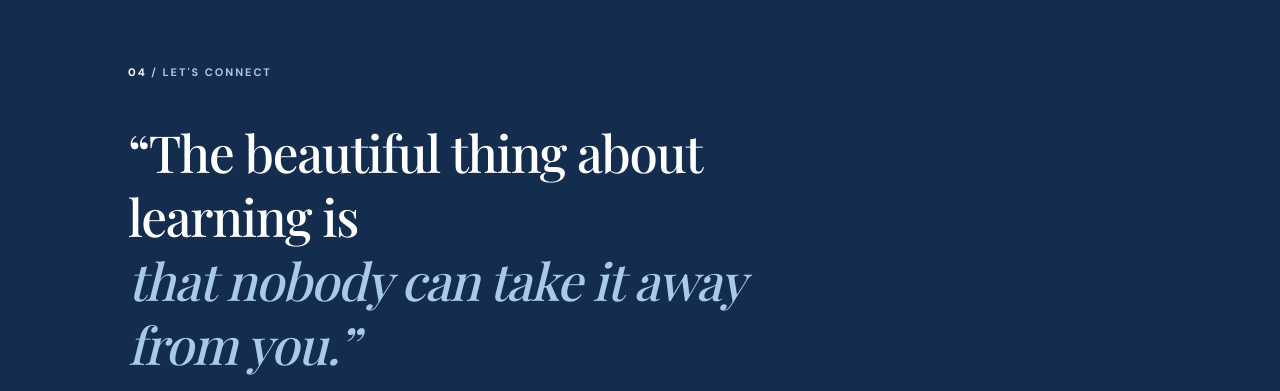
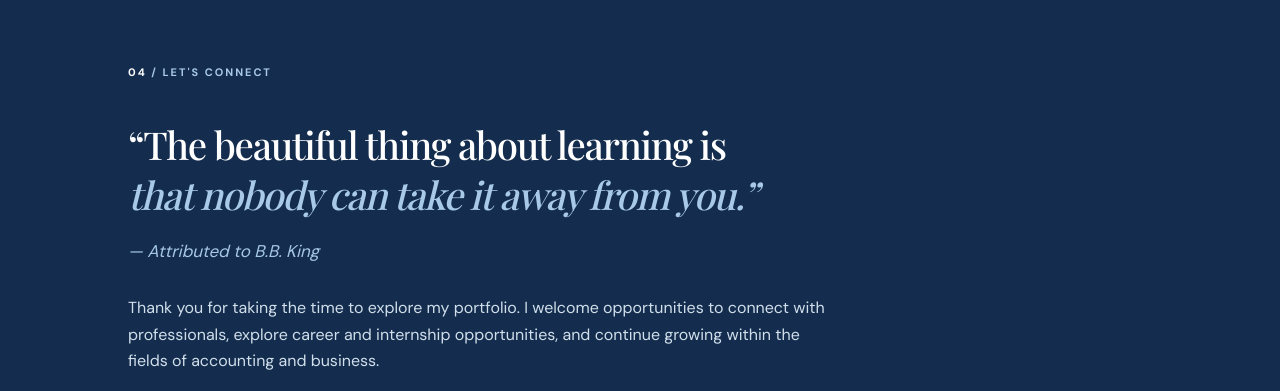
Before and after one commit to graceedenw/Grace-Wernick-Digital-Portfolio, a plain HTML site: page index.html in a window 1280 px wide. Shown: the part 3220-3611 px from the top of the page. Drawn offline with nearby package versions, Linux system fonts and the light colour scheme.

Commit message:
Adjust contact quote to two lines

```diff
--- a/index.html
+++ b/index.html
@@ -176,7 +176,7 @@
 
     <div class="contact-content">
 
-        <h2 style="font-size:clamp(32px,4vw,64px);line-height:1.25;max-width:1100px;">
+     <h2 style="font-size:clamp(26px,3vw,46px);line-height:1.3;max-width:none;width:100%;">
             &ldquo;The beautiful thing about learning is
             <br>
             <em>that nobody can take it away from you.&rdquo;</em>
```
